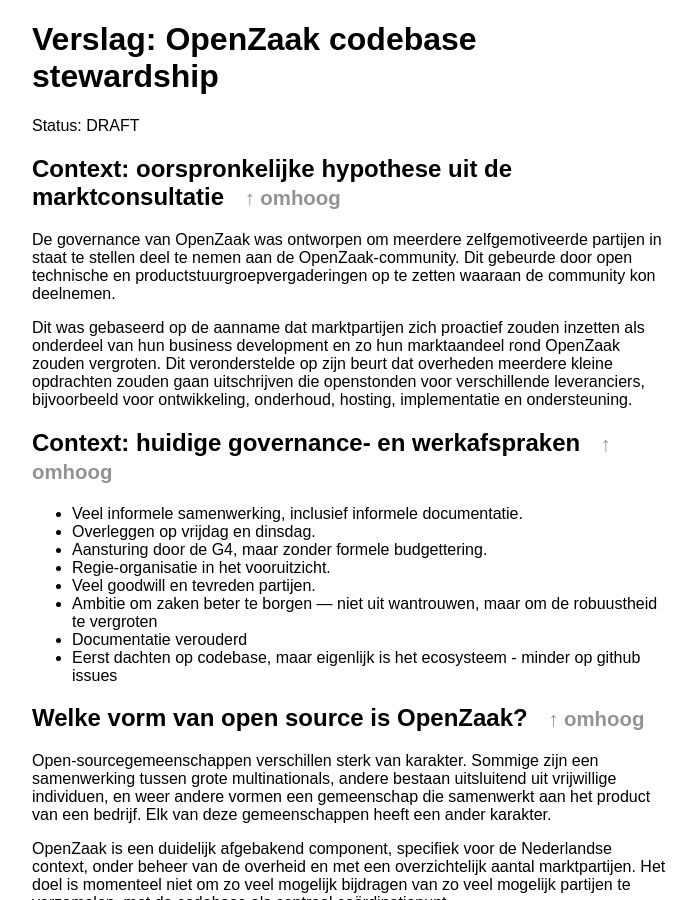
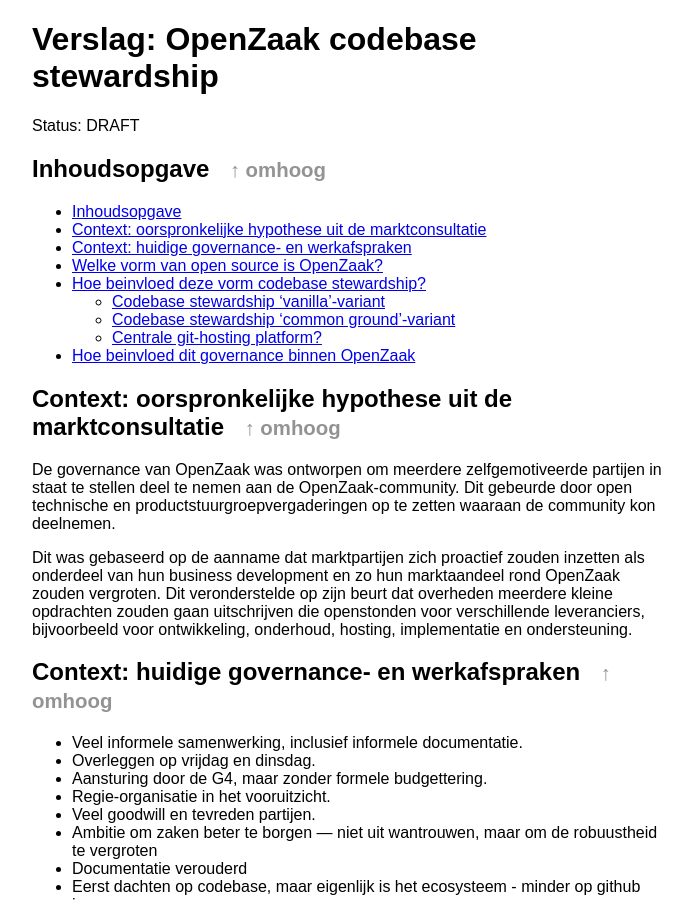
Before and after one commit to open-zaak/samenwerken, a Jekyll site: the page built from docs/verslag-codebase-stewardship.md, in a window 1280 px wide and 900 px high. Shown: the whole window, without its empty margins (288-984 px from the left). Built offline with Jekyll 4.4.1, drawn with Linux system fonts in a browser that asks for light colours.

Commit message:
adds toc

```diff
--- a/docs/verslag-codebase-stewardship.md
+++ b/docs/verslag-codebase-stewardship.md
@@ -5,6 +5,10 @@ layout: default
 # Verslag: OpenZaak codebase stewardship
 
 Status: DRAFT
+
+## Inhoudsopgave
+* TOC
+{:toc}
 
 ## Context: oorspronkelijke hypothese uit de marktconsultatie
 
```
Also changed, not shown: docs/verslag-EUPL-verklarende-text.md (+4 -0 lines), docs/verslag-bedrijfszekerheidsdoelen.md (+4 -0 lines), docs/verslag-ecosysteem-en-rollen.md (+4 -0 lines).
